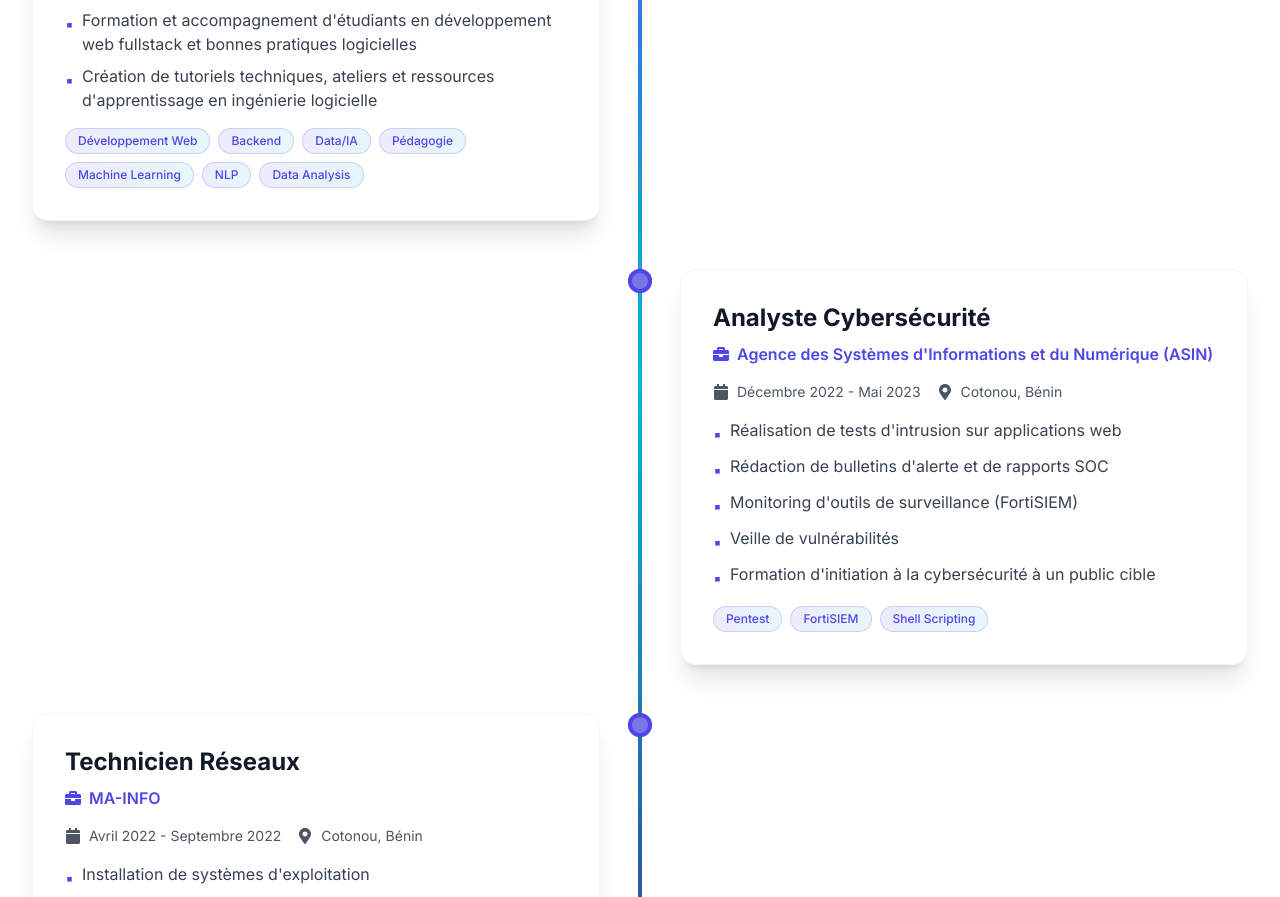
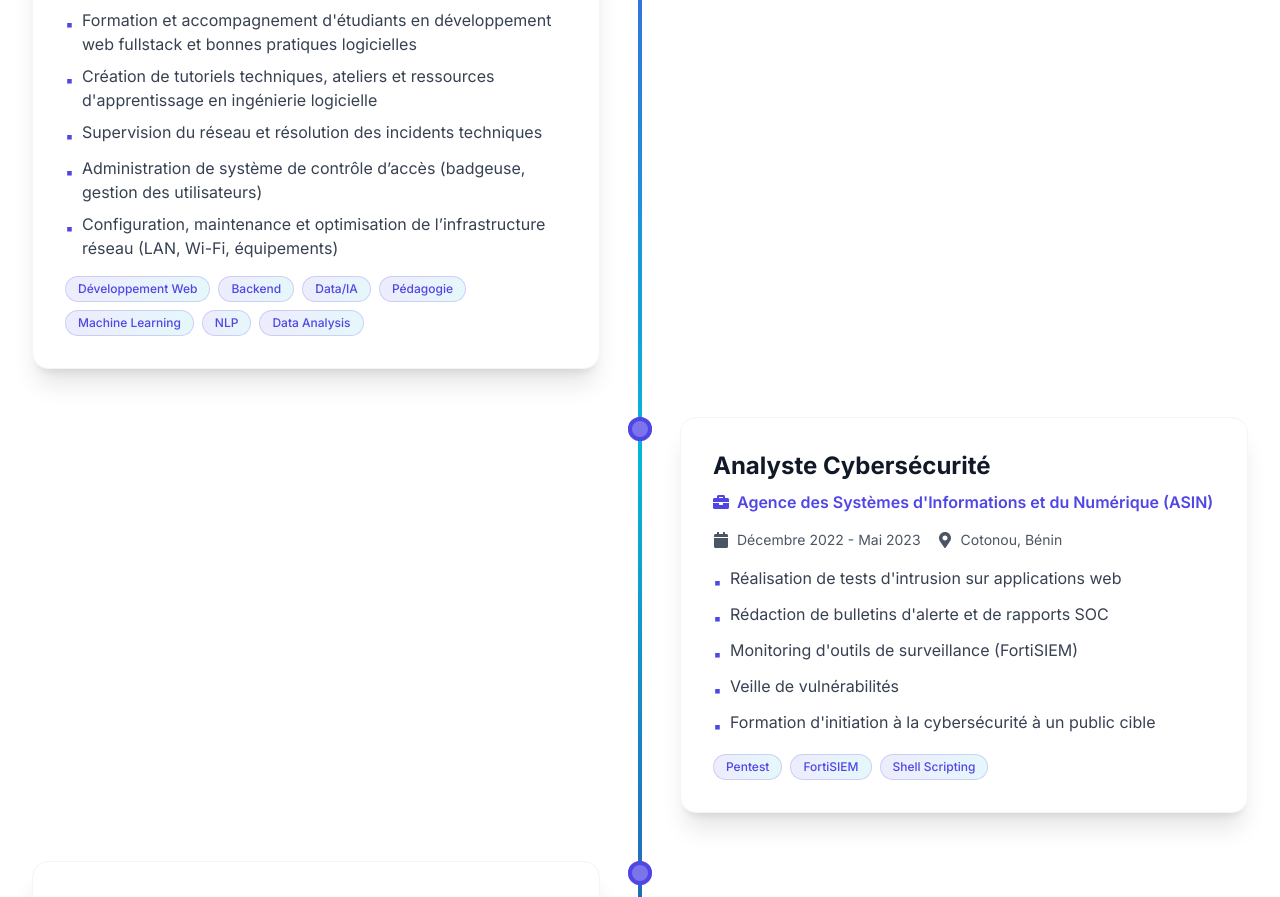
Before and after one commit to Ariel013/portfolio_dev, a React (Vite) app: page / in a window 1280 px wide. Shown: the part 3262-4159 px from the top of the page. Built offline with nearby package versions, Linux system fonts and the light colour scheme; no server answers.

Commit message:
[FIX] Expériences

```diff
--- a/src/data/portfolioData.js
+++ b/src/data/portfolioData.js
@@ -73,6 +73,9 @@ export const experiences = [
       "Développement d'outils internes améliorant les processus pédagogiques et organisationnels avec MongoDB, Express, React et Node.js",
       "Formation et accompagnement d'étudiants en développement web fullstack et bonnes pratiques logicielles",
       "Création de tutoriels techniques, ateliers et ressources d'apprentissage en ingénierie logicielle",
+      "Supervision du réseau et résolution des incidents techniques",
+      "Administration de système de contrôle d’accès (badgeuse, gestion des utilisateurs)",
+      "Configuration, maintenance et optimisation de l’infrastructure réseau (LAN, Wi-Fi, équipements)",
     ],
     technologies: ["Développement Web", "Backend", "Data/IA", "Pédagogie", "Machine Learning", "NLP","Data Analysis"]
   },
```
